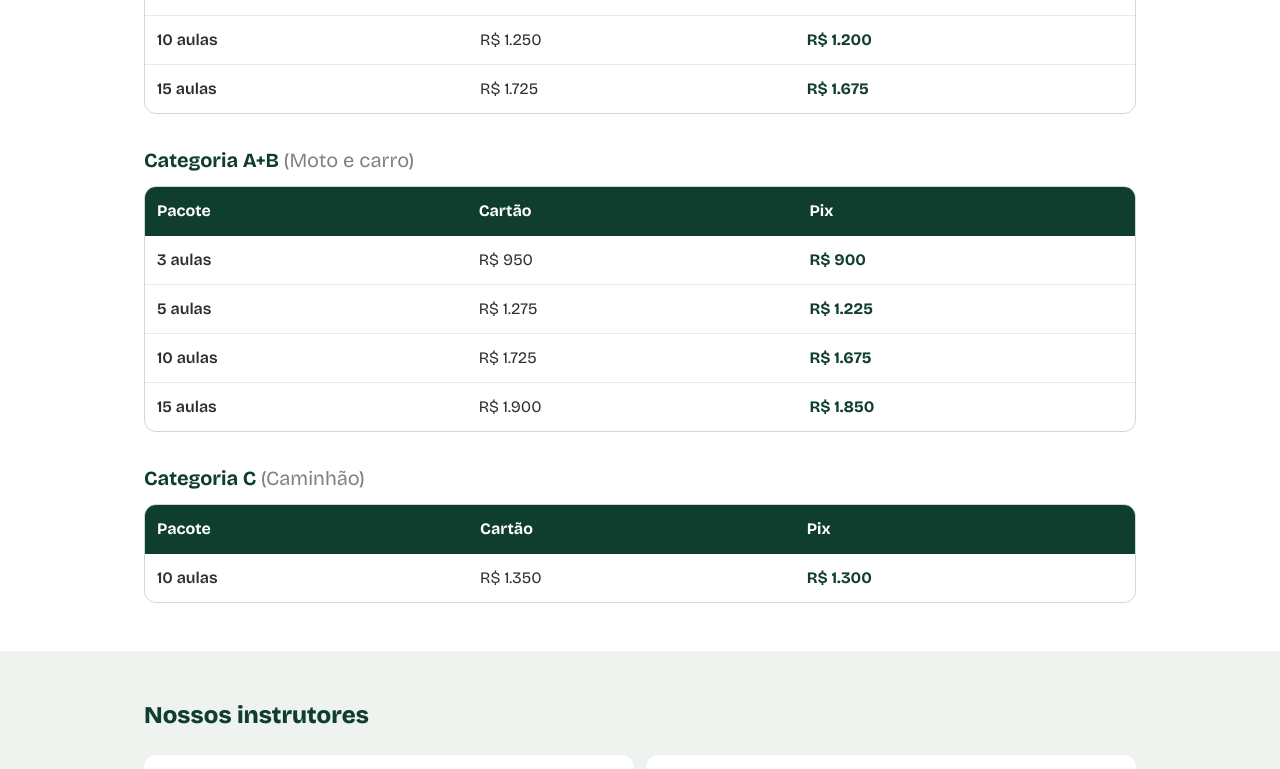
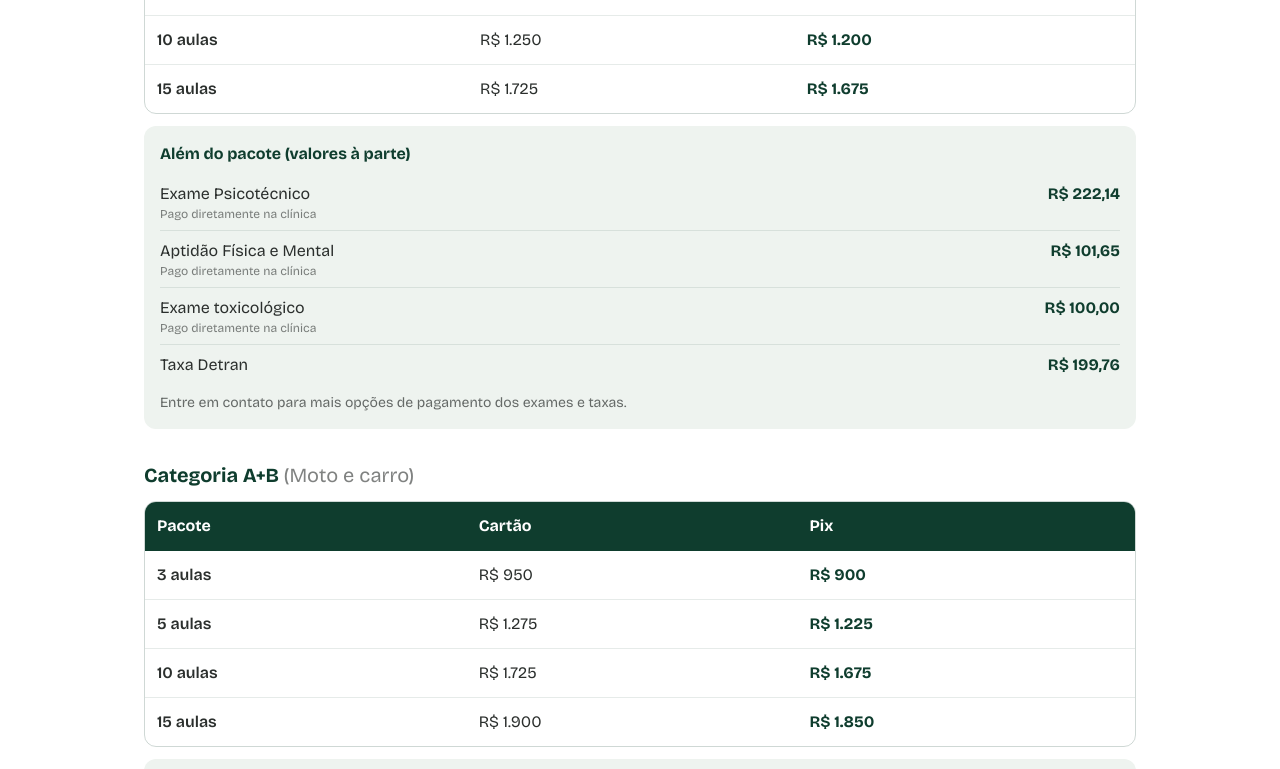
Before and after one commit to cristianhotzzz-png/AutoreservaVIP, a Next.js app: page / in a window 1280 px wide. Shown: the part 920-1689 px from the top of the page. Built offline with nearby package versions, Linux system fonts and the light colour scheme.

Commit message:
Add files via upload

```diff
--- a/app/page.tsx
+++ b/app/page.tsx
@@ -21,15 +21,34 @@ const PAGAMENTO_ONLINE = false;
 
 const turnos = ["Manhã", "Tarde", "Noite"];
 
+const brl2 = (v: number) => v.toLocaleString("pt-BR", { style: "currency", currency: "BRL" });
+
+const detranPorCategoria: Record<string, number> = { B: 199.76, AB: 253.96, C: 145 };
+
+const custosExternos = (detran: number) => [
+  { nome: "Exame Psicotécnico", valor: 222.14, clinica: true },
+  { nome: "Aptidão Física e Mental", valor: 101.65, clinica: true },
+  { nome: "Exame toxicológico", valor: 100, clinica: true },
+  { nome: "Taxa Detran", valor: detran, clinica: false },
+];
+
 const perguntas = [
   { q: "Como funciona o desconto no Pix?",
     a: "Pagando no Pix você ganha R$ 50 de desconto fixo sobre o valor do pacote. No cartão, vale o preço cheio." },
   { q: "Qual pacote devo escolher?",
     a: "Quem nunca dirigiu costuma precisar de mais aulas. Se estiver em dúvida, chame a equipe no WhatsApp e conte sua experiência." },
-  { q: "Taxas públicas, exames médicos e avaliação psicológica estão nos pacotes?",
-    a: "Os valores desta página são dos pacotes de aulas. Confirme com a equipe pelo WhatsApp quais custos externos se aplicam ao seu caso." },
+  { q: "Exames e taxas do Detran estão incluídos nos pacotes?",
+    a: "Não. Os valores dos pacotes são das aulas. Os exames e a taxa do Detran têm valores à parte, que aparecem logo abaixo de cada tabela de preços. Para mais opções de pagamento, fale com a equipe pelo WhatsApp." },
   { q: "Em quais horários há aulas?",
     a: "Há instrutores nos turnos da manhã, tarde e noite. Na inscrição você diz o turno que prefere." },
+  { q: "Como funciona o exame do psicotécnico?",
+    a: "É um procedimento realizado por psicólogos credenciados para verificar se a pessoa possui as condições mentais, emocionais e comportamentais necessárias para exercer determinadas atividades com segurança, como conduzir um veículo." },
+  { q: "Como são realizadas as aulas teóricas?",
+    a: "Na modalidade EAD, com aulas gravadas pela nossa equipe!" },
+  { q: "A prova do Detran é muito difícil de passar?",
+    a: "Estudando bem, focando e se esforçando, não é difícil!" },
+  { q: "O exame prático não tem mais baliza. Quais são os principais pontos que devo aprender?",
+    a: "Aqui na nossa autoescola ensinamos a baliza para todos os alunos, independente do exame prático!" },
 ];
 
 function Aprovados({ fotos }: { fotos: string[] }) {
@@ -266,6 +285,23 @@ export default function Home() {
                   </tbody>
                 </table>
               </div>
+              <div className="mt-3 rounded-xl bg-verde-fundo p-4">
+                <p className="font-bold text-verde">Além do pacote (valores à parte)</p>
+                <ul className="mt-2 divide-y divide-verde/10">
+                  {custosExternos(detranPorCategoria[c.id] ?? 0).map((i) => (
+                    <li key={i.nome} className="flex items-baseline justify-between gap-4 py-2">
+                      <span>
+                        {i.nome}
+                        {i.clinica && <span className="block text-xs text-grafite/60">Pago diretamente na clínica</span>}
+                      </span>
+                      <span className="shrink-0 font-bold text-verde">{brl2(i.valor)}</span>
+                    </li>
+                  ))}
+                </ul>
+                <p className="mt-2 text-sm text-grafite/70">
+                  Entre em contato para mais opções de pagamento dos exames e taxas.
+                </p>
+              </div>
             </div>
           ))}
         </div>
```
